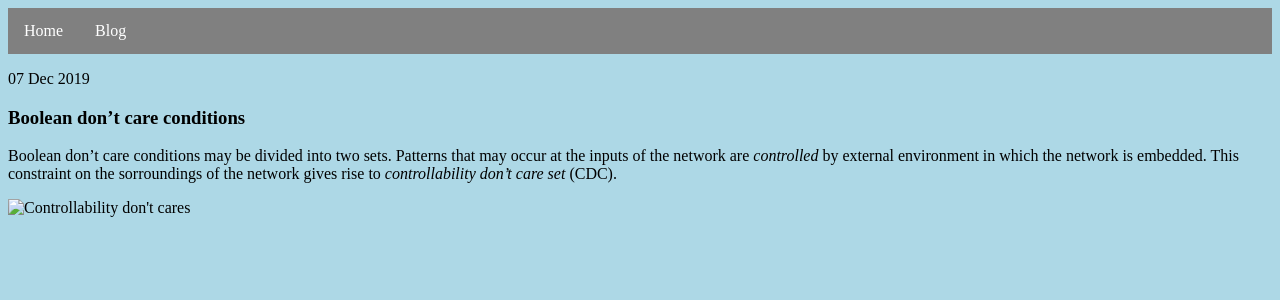
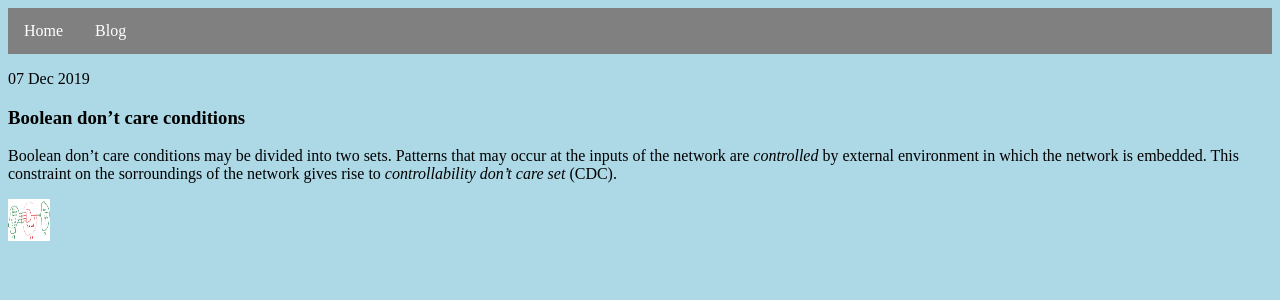
Before and after one commit to swamydp/swamydp.github.io, a Jekyll site: the page built from _posts/2019-12-07-test-post.md, in a window 1280 px wide. Shown: the top 300 px of the page. Built offline with Jekyll 4.4.1, drawn with Linux system fonts in a browser that asks for light colours.

Commit message:
Update 2019-12-07-test-post.md

```diff
--- a/_posts/2019-12-07-test-post.md
+++ b/_posts/2019-12-07-test-post.md
@@ -11,4 +11,4 @@ Boolean don't care conditions may be divided into two sets. Patterns that may oc
 the network are *controlled* by external environment in which the network is embedded. This constraint on
 the sorroundings of the network gives rise to *controllability don't care set* (CDC).
 
-<img src="images/cdc1-page-001.jpg" alt="Controllability don't cares" width="42" height="42">
+<img src="/images/cdc1-page-001.jpg" alt="Controllability don't cares" width="42" height="42">
```
